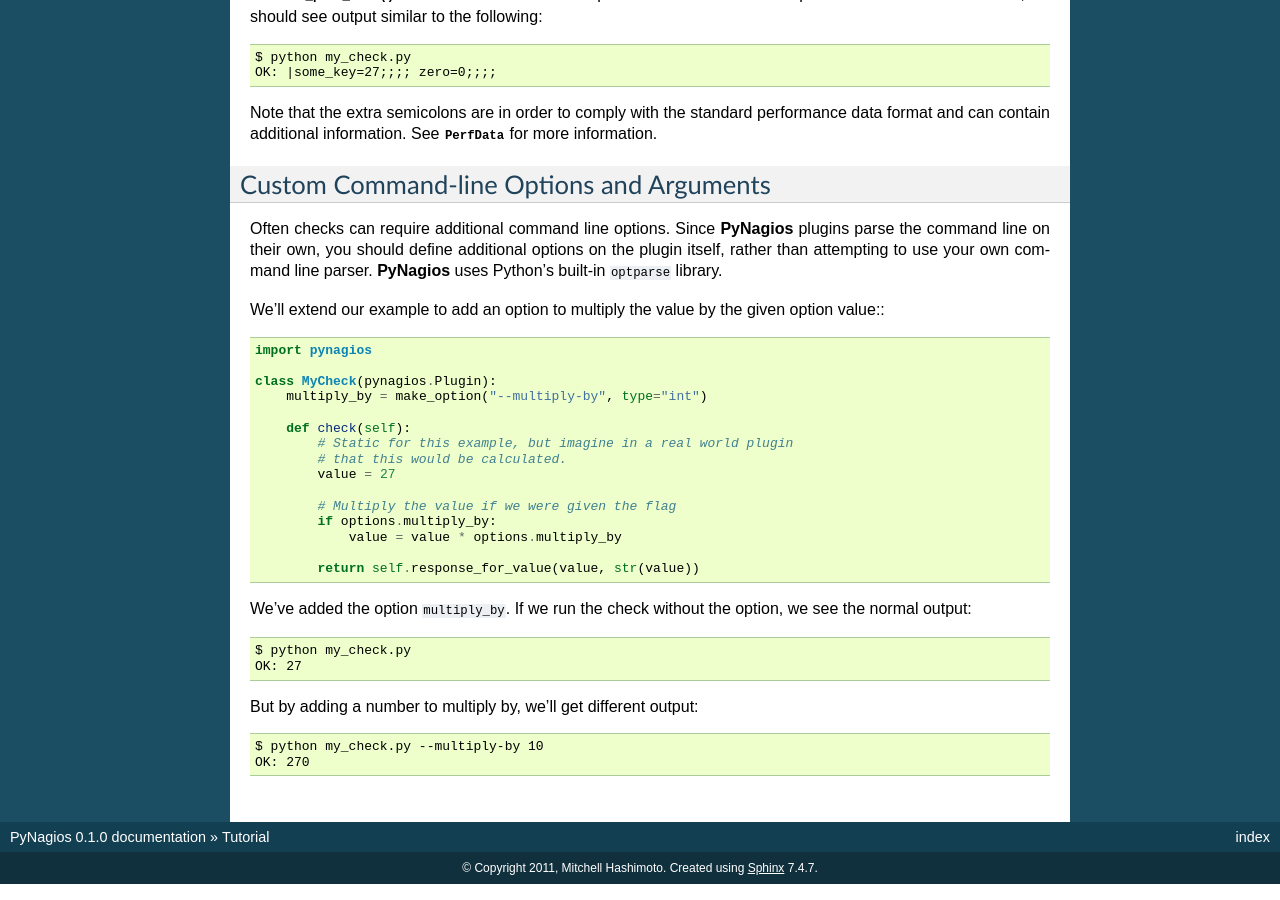
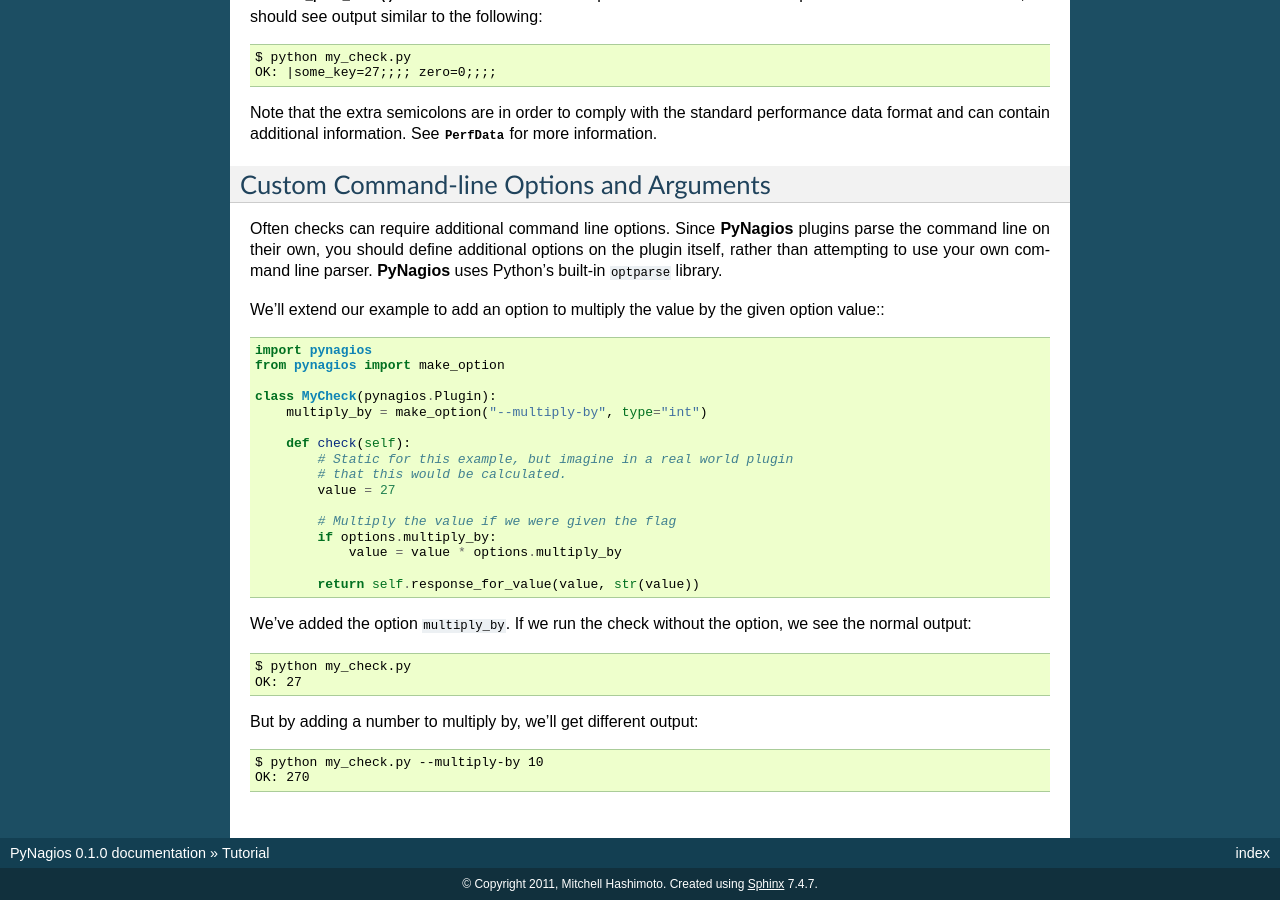
Before and after one commit to jimbrowne/pynagios, a Sphinx documentation site: the page built from docs/tutorial.rst, in a window 1280 px wide and 900 px high, scrolled down 2142 px. Built offline with Sphinx 7.4.7, drawn with Linux system fonts in a browser that asks for light colours.

Commit message:
Update tutorial to import make_option

```diff
--- a/docs/tutorial.rst
+++ b/docs/tutorial.rst
@@ -160,6 +160,7 @@
 given option value:::
 
     import pynagios
+    from pynagios import make_option
 
     class MyCheck(pynagios.Plugin):
         multiply_by = make_option("--multiply-by", type="int")
```
